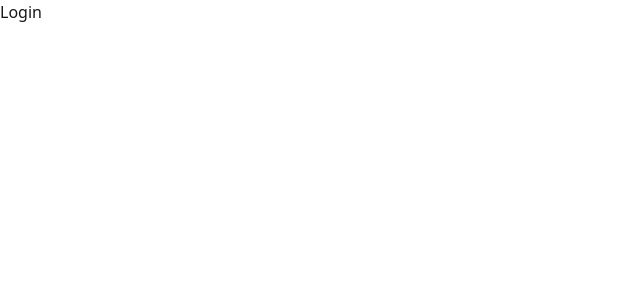
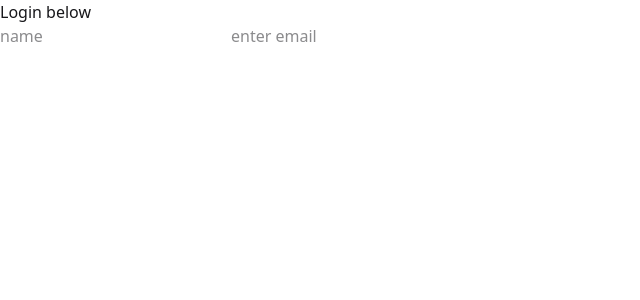
Before and after one commit to Faraan10/useState-useEffect, a React (Vite) app: page /login in a window 1280 px wide. Shown: the top 300 px of the page, without its empty margins (0-640 px from the left). Built offline with nearby package versions, Linux system fonts and the light colour scheme.

Commit message:
logi commit

```diff
--- a/src/pages/Login.jsx
+++ b/src/pages/Login.jsx
@@ -1,7 +1,15 @@
 import React from "react";
 
 const Login = () => {
-  return <div>Login</div>;
+  return (
+    <>
+      <div>
+        <h1>Login below</h1>
+        <input type="text" placeholder="name" />
+        <input type="email" placeholder="enter email" />
+      </div>
+    </>
+  );
 };
 
 export default Login;
```
